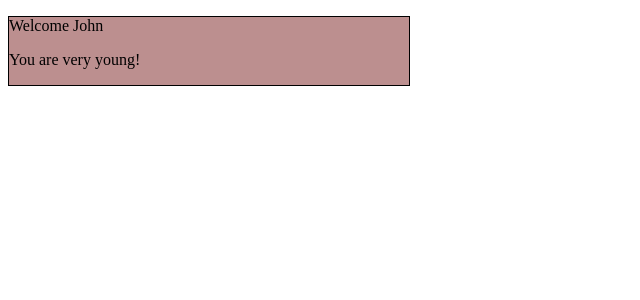
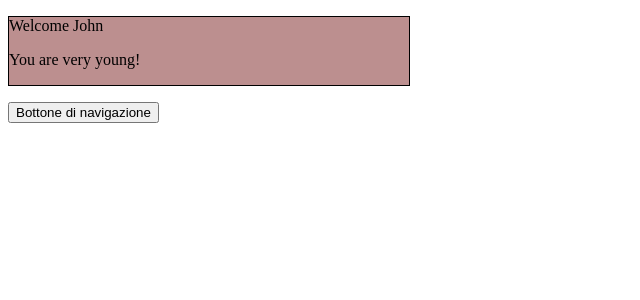
Before and after one commit to GiadaStracqualursi/react-exercises, a React (Create React App) app: page / in a window 1280 px wide. Shown: the top 300 px of the page, without its empty margins (0-640 px from the left). Built offline with nearby package versions, Linux system fonts and the light colour scheme.

Commit message:
ShowGitHubUser

```diff
--- a/src/App.js
+++ b/src/App.js
@@ -3,6 +3,7 @@ import "././StileComponents/index.css";
 import { Routes } from "react-router-dom";
 import { Route } from "react-router-dom";
 import { CounterFunction } from "././Components/CounterFunction";
+import {GitHubUser} from '././Components/GitHubUser';
 
 export function App() {
   return (
@@ -10,6 +11,8 @@ export function App() {
       <Routes>
         <Route path="/" element={ <WelcomeFunction name='John'/>} />
         <Route path="counter" element= {<CounterFunction/>} />
+        <Route path="/:username" element= {<GitHubUser/>} />
+
       </Routes>
     </div>
   );
--- a/src/Components/GitHubUser.js
+++ b/src/Components/GitHubUser.js
@@ -1,3 +1,4 @@
+
 
 import { useGitHubUser } from "./useGitHubUser";
 
@@ -5,6 +6,7 @@ import { useGitHubUser } from "./useGitHubUser";
 export function GitHubUser({username}){
 
 const {data, loading, error}= useGitHubUser(username)
+
 
 function handleGetUserData(){
     onFetchUser(username)
--- a/src/Components/WelcomeFunction.js
+++ b/src/Components/WelcomeFunction.js
@@ -1,12 +1,25 @@
 import React from 'react'
+import { useNavigate } from 'react-router-dom'
 import {Age} from './Age'
+
 
 
 export function WelcomeFunction({name}) {
 
-        return <p className='welcome'> Welcome {name}
-        <Age />
-          </p>
+const navigate= useNavigate
+
+ function handleCounterButton(){
+  navigate('/counter')
+  }
+
+        return (<div>
+          <p className='welcome'> Welcome {name}
+          <Age />
+            </p>
+            <button onClick={handleCounterButton}>Bottone di navigazione</button>
+
+            </div>)
+
 
 
 }
--- a/src/Components/useGitHubUser.js
+++ b/src/Components/useGitHubUser.js
@@ -1,9 +1,11 @@
 import React, { useEffect, useState } from "react";
+
 
 export function useGitHubUser(username) {
   const [data, setData] = useState(null);
   const [loading, setLoading] = useState(false);
   const [error, setError] = useState(null);
+
 
   useEffect(() => {
     setLoading(true);
```
Also changed, not shown: src/ShowGithubUser.js (added, +12 -0 lines).
